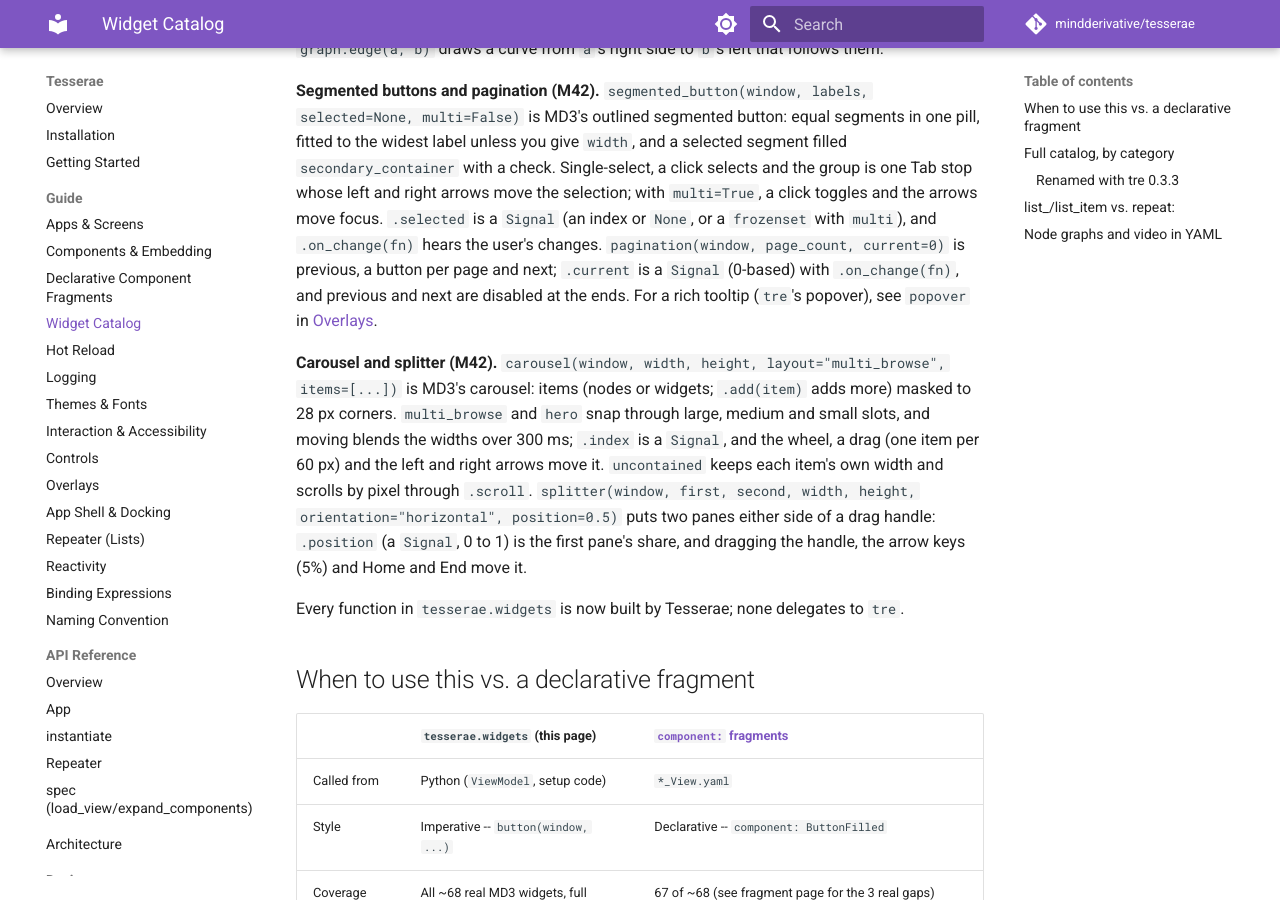
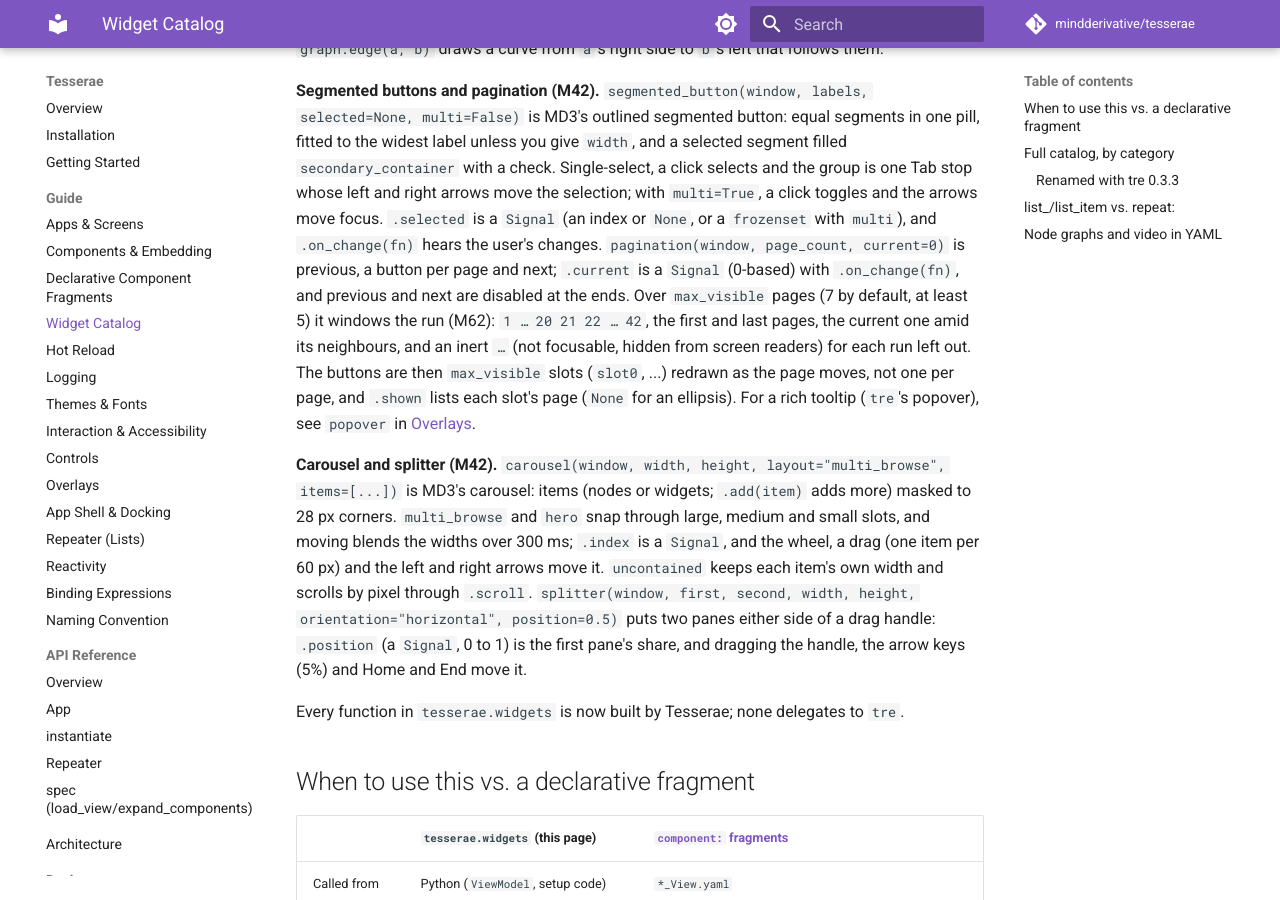
Before and after one commit to mindderivative/tesserae, an MkDocs documentation site: the page built from docs/guide/widget-catalog.md, in a window 1280 px wide and 900 px high, scrolled down 2475 px. Built offline with MkDocs 1.6.1 and Material for MkDocs 9.7.7, drawn with Linux system fonts in a browser that asks for light colours; comment, search, counter and statistics services are not loaded.

Commit message:
M62: pagination with an ellipsis -- docs and tracker (#2)
Co-Authored-By: Claude Opus 5.5 <noreply@anthropic.com>

```diff
--- a/docs/guide/widget-catalog.md
+++ b/docs/guide/widget-catalog.md
@@ -138,7 +138,13 @@ and the arrows move focus. `.selected` is a `Signal` (an index or `None`,
 or a `frozenset` with `multi`), and `.on_change(fn)` hears the user's
 changes. `pagination(window, page_count, current=0)` is previous, a
 button per page and next; `.current` is a `Signal` (0-based) with
-`.on_change(fn)`, and previous and next are disabled at the ends. For a
+`.on_change(fn)`, and previous and next are disabled at the ends. Over
+`max_visible` pages (7 by default, at least 5) it windows the run
+(M62): `1 … 20 21 22 … 42`, the first and last pages, the current one
+amid its neighbours, and an inert `…` (not focusable, hidden from screen
+readers) for each run left out. The buttons are then `max_visible` slots
+(`slot0`, ...) redrawn as the page moves, not one per page, and `.shown`
+lists each slot's page (`None` for an ellipsis). For a
 rich tooltip (`tre`'s popover), see `popover` in [Overlays](overlays.md#each-one).
 
 **Carousel and splitter (M42).** `carousel(window, width, height,
```
Also changed, not shown: BUILD_TRACKER.md (+7 -7 lines), LOG.md (+13 -0 lines).
